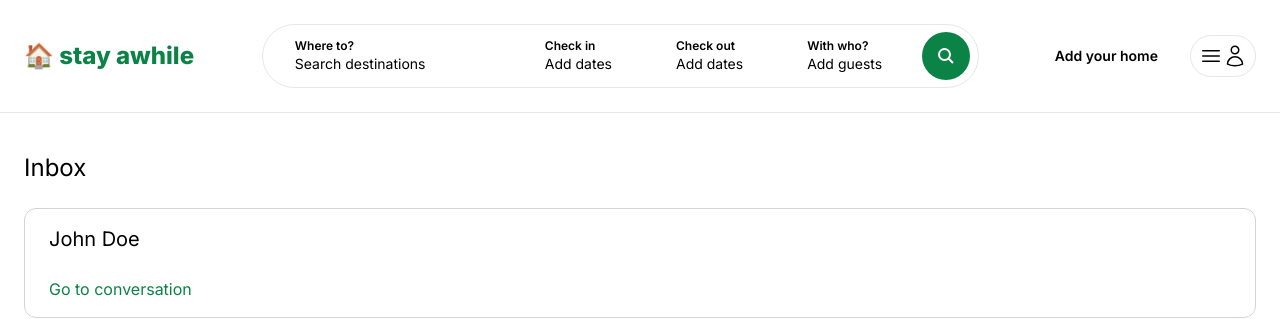
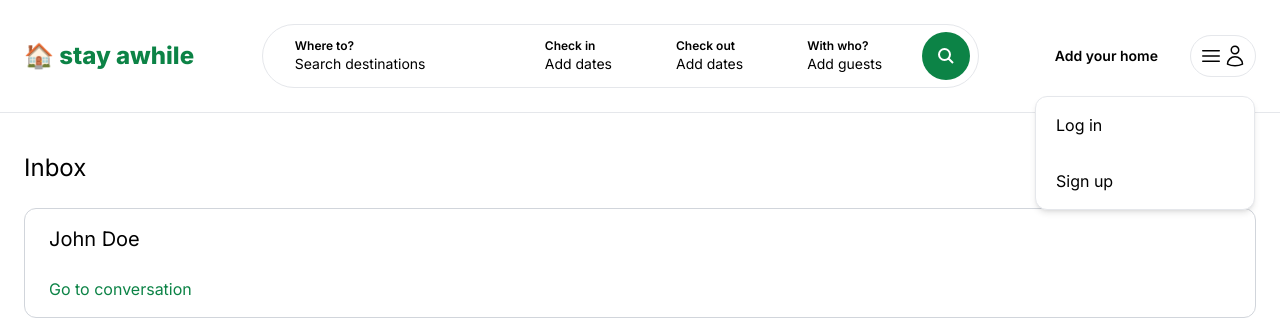
Before and after one commit to nicogarbaccio/stay-awhile-frontend, a Next.js app: page /inbox in a window 1280 px wide. Shown: the top 319 px of the page. Built offline with nearby package versions, Linux system fonts and the light colour scheme.

Commit message:
log in/sign up menu popup

```diff
--- a/app/components/inbox/ConversationDetail.tsx
+++ b/app/components/inbox/ConversationDetail.tsx
@@ -28,7 +28,7 @@
         <CustomButton
           label="Send"
           onClick={() => console.log("clicked")}
-          className="w-[100px]"
+          className="max-w-[100px]"
         />
       </div>
     </>
--- /dev/null
+++ b/app/components/navbar/MenuLink.tsx
@@ -0,0 +1,19 @@
+"use client";
+
+interface MenuLinkProps {
+  label: string;
+  onClick: () => void;
+}
+
+const MenuLink: React.FC<MenuLinkProps> = ({ label, onClick }) => {
+  return (
+    <div
+      onClick={onClick}
+      className="px-5 py-4 cursor-pointer hover:bg-gray-100 transition"
+    >
+      {label}
+    </div>
+  );
+};
+
+export default MenuLink;
--- a/app/components/navbar/UserNav.tsx
+++ b/app/components/navbar/UserNav.tsx
@@ -1,4 +1,11 @@
+"use client";
+
+import { useState } from "react";
+import MenuLink from "./MenuLink";
+
 const UserNav = () => {
+  const [isOpen, setIsOpen] = useState(true);
+
   return (
     <div className="p-2 relative inline-block border rounded-full">
       <button className="flex items-center">
@@ -32,6 +39,19 @@
           />
         </svg>
       </button>
+
+      {isOpen && (
+        <div className="w-[220px] absolute top-[60px] right-0 bg-white border rounded-xl shadow-md flex flex-col cursor-pointer">
+          <MenuLink
+            label="Log in"
+            onClick={() => console.log("Clicked button")}
+          />
+          <MenuLink
+            label="Sign up"
+            onClick={() => console.log("Clicked button")}
+          />
+        </div>
+      )}
     </div>
   );
 };
```
